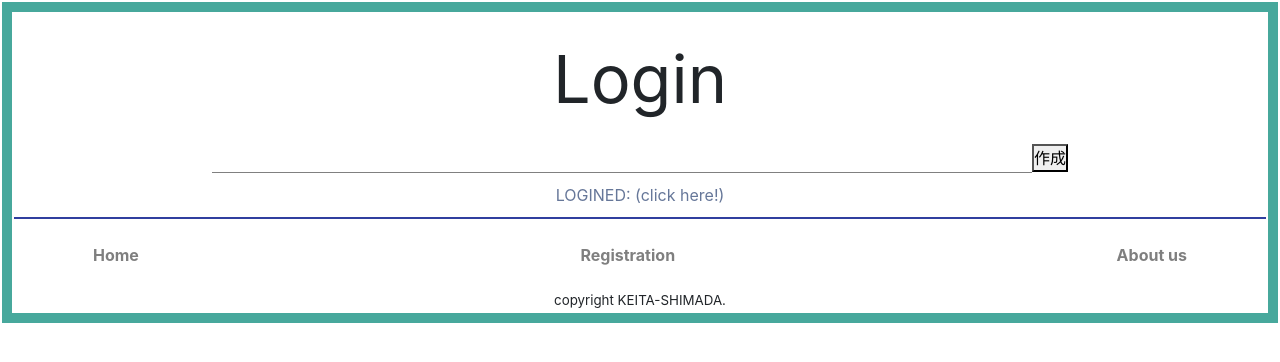
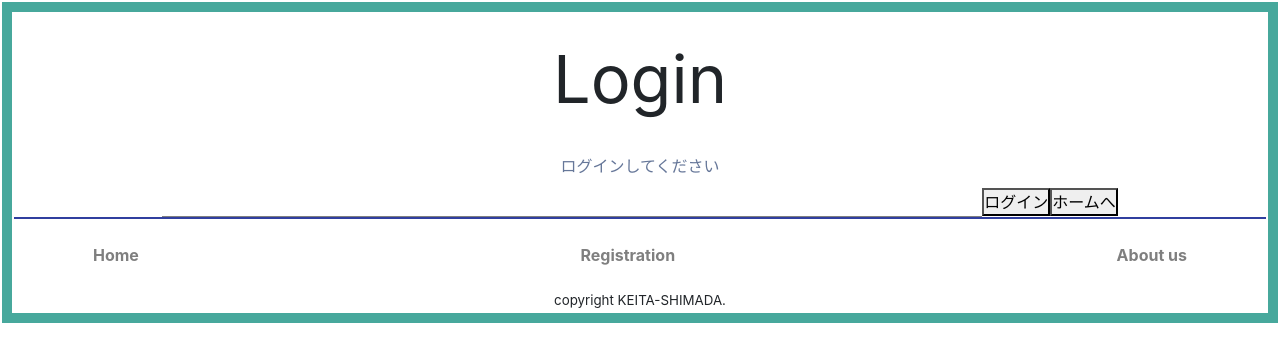
Before and after one commit to anoiro/fujitsu_hackathon, a Next.js app in the folder app/: page /login in a window 1280 px wide. Shown: the top 362 px of the page. Built offline with nearby package versions, Linux system fonts and the light colour scheme.

Commit message:
Working in Login

```diff
--- a/app/components/Login.js
+++ b/app/components/Login.js
@@ -1,4 +1,5 @@
 import React, { Component } from 'react';
+import Link from 'next/link';
 import { connect } from 'react-redux';
 import Router from 'next/router';
 import { firestore,  auth } from "../store";
@@ -17,11 +18,9 @@ class Login extends Component {
 		super(props);
 		this.logined = this.logined.bind(this);
 		this.state = {
-			name: '',
 			email: '',
 			pass: '',
-			tel: '',
-			memo: ''
+			message: 'ログインしてください'
 		}
 		this.onChangeEmail = this.onChangeEmail.bind(this);
 		this.onChangePass = this.onChangePass.bind(this);
@@ -42,27 +41,56 @@ class Login extends Component {
 		Router.push('/');
 	}
 
-	signup = () => {
-		auth.createUserWithEmailAndPassword(this.state.email, this.state.pass)
+	login = () => {
+		auth.signInWithEmailAndPassword(this.state.email, this.state.pass)
 			.then(() => {
-				console.log('ユーザ作成完了');
+				console.log('ログイン完了');
+				this.props.dispatch({
+					type: 'UPDATE_USER',
+					value: {
+						login: true
+					}
+				});
+				this.setState({
+					email: '',
+					pass: '',
+					message: 'ログインが完了しました',
+				})
 			})
 			.catch((error) => {
-				console.log('ユーザ作成失敗', error);
+				console.log('ログイン失敗', error);
+				this.setState({
+					email: '',
+					pass: '',
+					message: 'ログインに失敗しました',
+					login: false
+				})
 			});
 	}
 
 	render() {
-		return (
-			<div>
-				<input type="text" size="30" value={this.state.email} onChange={this.onChangeEmail}/>
-				<input type="text" size="30" value={this.state.pass} onChange={this.onChangePass}/>
-				<button onClick={this.signup}>作成</button>
-				<Account onLogined={this.logined}
-					onLogouted={this.logouted}/>
-			</div>
-		)
+		if (this.props.login) {
+			return (
+				<div>
+					<p>{this.state.message}</p>
+					<p>{this.props.login}</p>
+					<Link href="/"><button>ホームへ</button></Link>
+				</div>
+			)
+		} else {
+			return (
+				<div>
+					<p>{this.state.message}</p>
+					<p>{this.props.login}</p>
+					<input type="email" size="30" value={this.state.email} onChange={this.onChangeEmail}/>
+					<input type="password" size="30" value={this.state.pass} onChange={this.onChangePass}/>
+					<button onClick={this.login}>ログイン</button>
+					<Link href="/"><button>ホームへ</button></Link>
+				</div>
+			)
+		}
 	}
 }
 
+Login = connect((state)=> state) (Login);
 export default Login;
--- a/app/pages/registration.js
+++ b/app/pages/registration.js
@@ -7,7 +7,6 @@ export default () => (
 	<Layout header="" title="Registration">
 		<Registration />
 		<div>
-			<button>Registration</button>
 		</div>
 	</Layout>
 );
--- a/app/store.js
+++ b/app/store.js
@@ -49,6 +49,10 @@ function fireReducer(state = iniitial, action) {
 		// ダミー
 		case 'UPDATE_USER':
 			return action.value;
+		case 'LOGIN':
+			return {...state, login: true};
+		case 'LOGOUT':
+			return {...state, login: false};
 		// デフォルト
 		default:
 			return state;
```
Also changed, not shown: app/components/Registration.js (+34 -41 lines).
